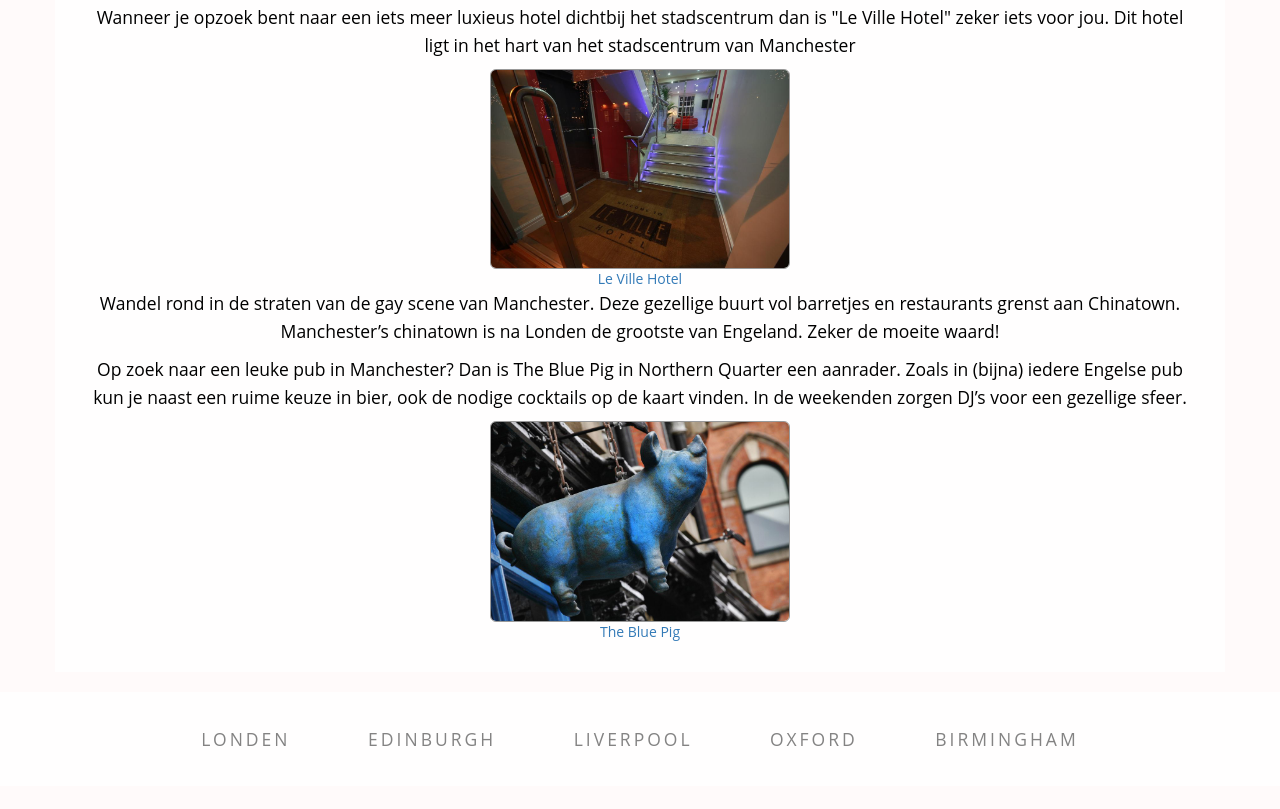
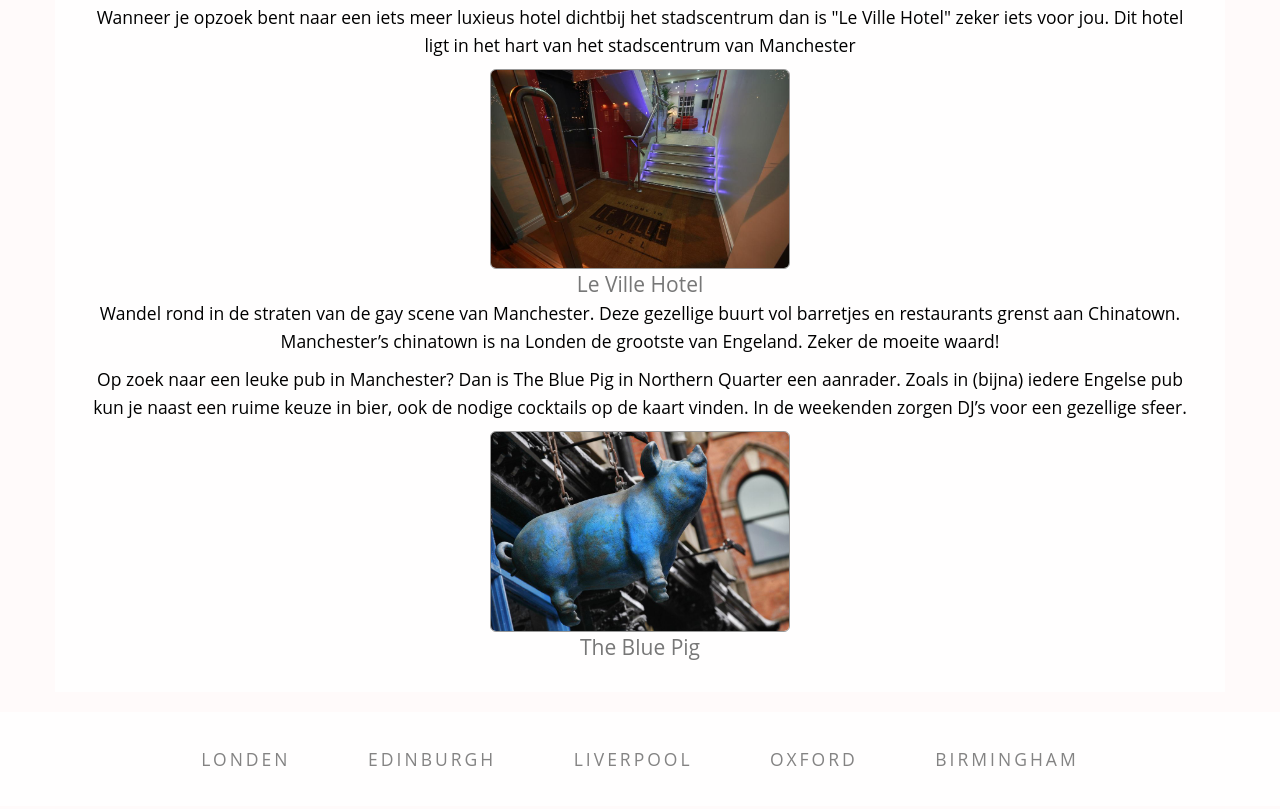
Before and after one commit to sashavdv/ICTProject1, a plain HTML site: page Manchester.html in a window 1280 px wide. Shown: the part 3951-4760 px from the top of the page. Drawn offline with nearby package versions, Linux system fonts and the light colour scheme.

```diff
--- a/Manchester.html
+++ b/Manchester.html
@@ -3,15 +3,13 @@
 <head>
   <title>Manchester</title>
   <link href="https://maxcdn.bootstrapcdn.com/bootstrap/3.3.7/css/bootstrap.min.css" rel="stylesheet" integrity="sha384-BVYiiSIFeK1dGmJRAkycuHAHRg32OmUcww7on3RYdg4Va+PmSTsz/K68vbdEjh4u" crossorigin="anonymous">
-  <link href="./css/theme.css" rel="stylesheet" >
-  <link href="./css/index.css" rel="stylesheet" >
   <link rel="icon" href="./favicon.ico" type="image/x-icon" />
   <link rel="shortcut icon" href="./favicon.ico" type="image/x-icon" />
   <link href="https://maxcdn.bootstrapcdn.com/font-awesome/4.7.0/css/font-awesome.min.css" rel="stylesheet" integrity="sha384-wvfXpqpZZVQGK6TAh5PVlGOfQNHSoD2xbE+QkPxCAFlNEevoEH3Sl0sibVcOQVnN" crossorigin="anonymous">
-
   <script src="https://ajax.googleapis.com/ajax/libs/jquery/3.2.1/jquery.min.js"></script>
   <script src="https://maxcdn.bootstrapcdn.com/bootstrap/3.3.7/js/bootstrap.min.js" integrity="sha384-Tc5IQib027qvyjSMfHjOMaLkfuWVxZxUPnCJA7l2mCWNIpG9mGCD8wGNIcPD7Txa" crossorigin="anonymous"></script>
-
+  <link href="./css/theme.css" rel="stylesheet" >
+  <link href="./css/index.css" rel="stylesheet" >
   <meta charset="UTF-8">
 </head>
 <body>
@@ -129,7 +127,7 @@
 			Wanneer je opzoek bent naar een iets meer luxieus hotel dichtbij het stadscentrum dan is "Le Ville Hotel" zeker iets voor jou. Dit hotel ligt in het hart van het stadscentrum van Manchester</p>
 			<figure>
 			<img class="img-responsive img-border img-rounded center-block" src="img/ManchesterLeVilleHotel.jpg" width="300" height="300" alt="Manchester Le Ville Hotel" />
-			<figcaption><a href="http://levillehotel.com/">Le Ville Hotel</a></figcaption>
+			<figcaption><a class="grey" href="http://levillehotel.com/">Le Ville Hotel</a></figcaption>
 			</figure>
 			<p>
 			Wandel rond in de straten van de gay scene van Manchester. Deze gezellige buurt vol barretjes en restaurants grenst aan Chinatown. Manchester’s chinatown is na Londen de grootste van Engeland. Zeker de moeite waard!
@@ -139,7 +137,7 @@
 			</p>
 			<figure>
 			<img class="img-responsive img-border img-rounded center-block" src="img/ManchesterTheBluePig.jpg" width="300" height="300" alt="Manchester The Blue Pig" />
-			<figcaption><a href="http://www.thebluepigmcr.co.uk/">The Blue Pig</a></figcaption>
+			<figcaption><a class="grey" href="http://www.thebluepigmcr.co.uk/">The Blue Pig</a></figcaption>
 			</figure>
           </div>
       </div>
--- a/css/index.css
+++ b/css/index.css
@@ -143,13 +143,20 @@
 .footer{
 background-color: rgba(255,255,255,0.9);
 opacity: 0.9;
+
 }
 /*End of social media blocks*/
 
 figcaption{
   text-align:center;
+
   }
-  .grey a {
-    text-decoration: none;
-    color: rgba(255,255,255,0.9);
- }
+a.grey {
+  text-decoration: none;
+  color: #777;;
+  font-size: 150%;
+}
+a.grey:hover {
+  color: #333;
+
+}
```
